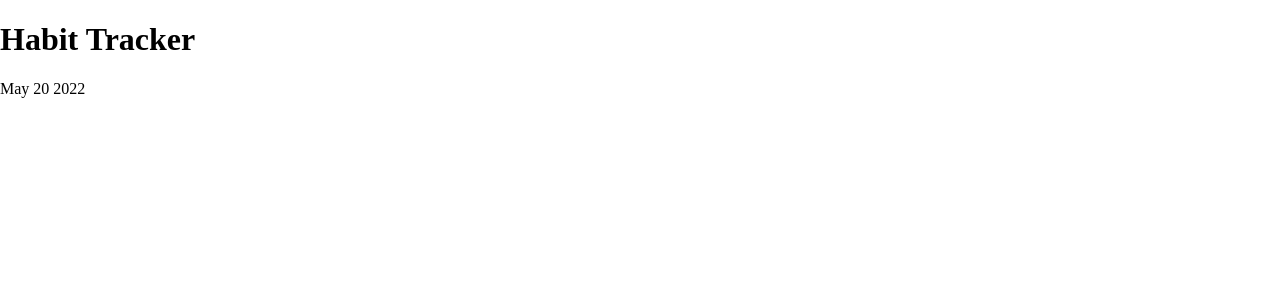
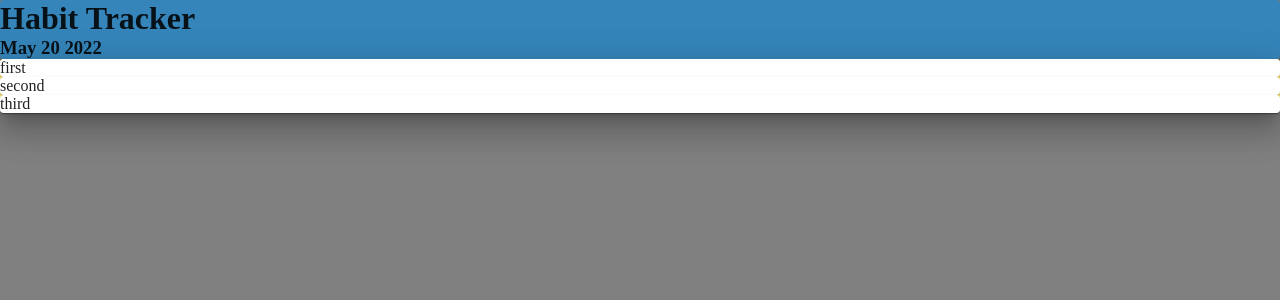
Before and after one commit to lawrencejbho/full-stack-habit-tracker, a React (Create React App) app: page / in a window 1280 px wide. Shown: the top 300 px of the page. Built offline with nearby package versions, Linux system fonts and the light colour scheme.

Commit message:
added in paper and card componenets from mui

```diff
--- a/package.json
+++ b/package.json
@@ -10,6 +10,7 @@
     "@testing-library/jest-dom": "^5.16.4",
     "@testing-library/react": "^13.1.1",
     "@testing-library/user-event": "^13.5.0",
+    "randomcolor": "^0.6.2",
     "react": "^18.1.0",
     "react-dom": "^18.1.0",
     "react-scripts": "5.0.1",
--- a/src/App.js
+++ b/src/App.js
@@ -1,10 +1,12 @@
 import React from "react";
-import { Card, Paper, Grid } from "@mui/material";
+import { Card, Grid, Button, makeStyles, Paper } from "@mui/material";
+import randomColor from "randomcolor";
 
 function App() {
   //code to get the date, use an array of months, and display the date as a string
   // TODO in the future you'll probably need to initialize this in state
   // TODO will also need a way to store this into an object so that we can store for analytics
+
   let date = new Date();
   const month = [
     "January",
@@ -26,8 +28,21 @@ function App() {
 
   return (
     <div>
-      <h1> Habit Tracker </h1>
-      {todayDateString}
+      {/* First paper will be the toolbar? */}
+      <Paper elevation={10} style={{ background: randomColor() }}>
+        <Grid container>
+          <h1>Habit Tracker</h1>
+        </Grid>
+        <Grid container>
+          <h3>{todayDateString}</h3>
+        </Grid>
+      </Paper>
+      {/* Second paper is the app? */}
+      <Paper elevation={20} style={{ background: randomColor() }}>
+        <Card>first</Card>
+        <Card>second</Card>
+        <Card>third</Card>
+      </Paper>
     </div>
   );
 }
--- a/src/style.css
+++ b/src/style.css
@@ -1,3 +1,9 @@
 body {
   margin: 0;
+  background-color: grey;
 }
+
+* {
+  margin: 0;
+  padding: 0;
+}
```
Also changed, not shown: src/unused-App.js (added, +38 -0 lines), 1 other file (tests, documents, lock files or other folders).
